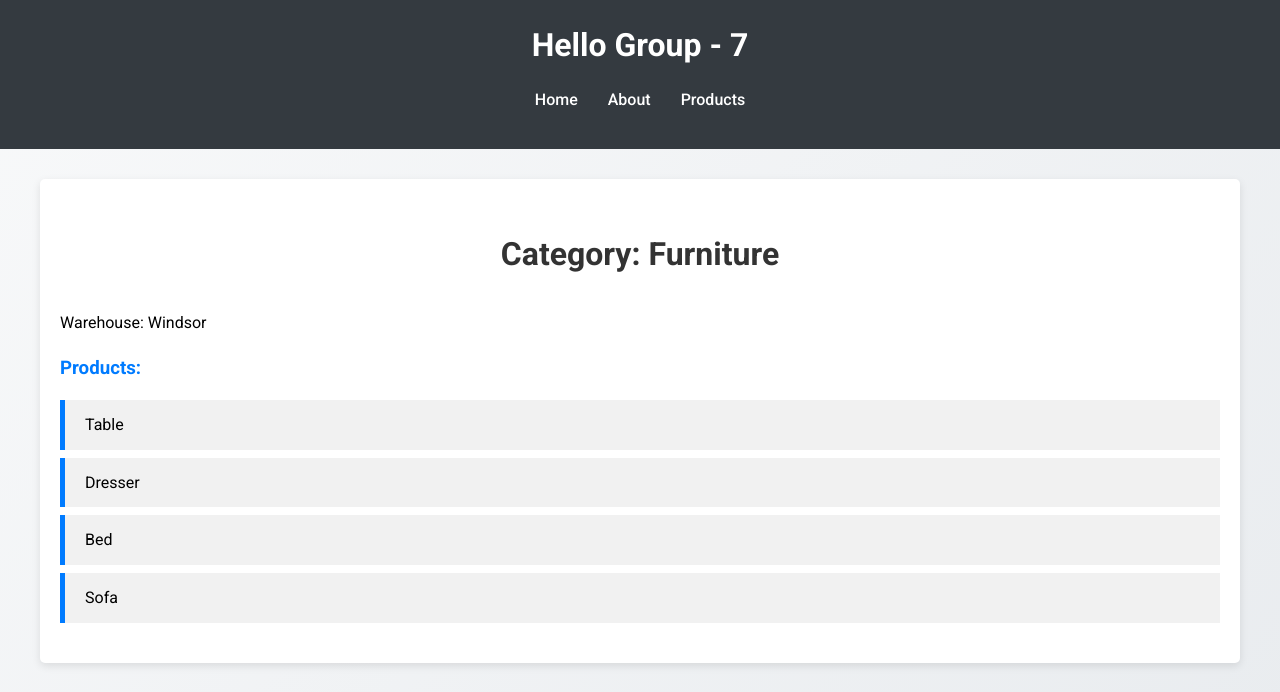
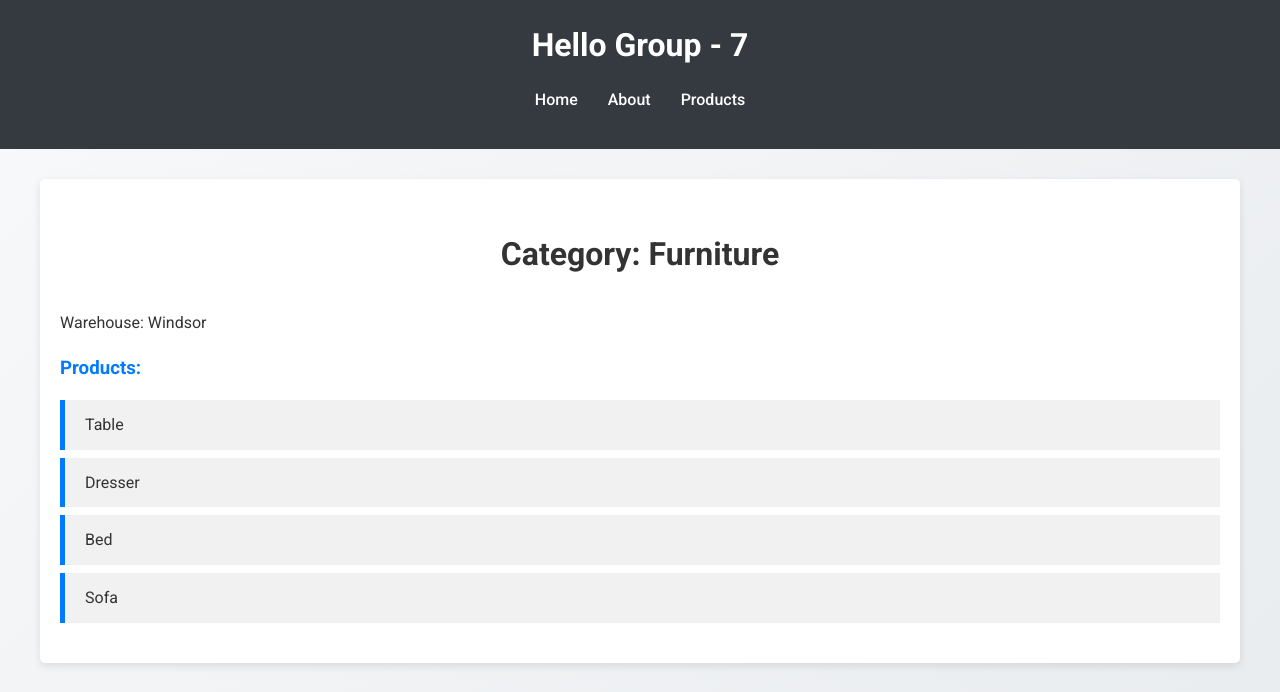
Before and after one commit to sanketkothiya2/django-migration, a Django app: page /myapp/category/1/ in a window 1280 px wide. Shown: the top 692 px of the page. Run offline with Django 5.2, Linux system fonts and the light colour scheme; data comes from the database, SQL or seed files in the repository; both versions use the stored data as it was after the commit.

Commit message:
add css changes

```diff
--- a/myapp/static/myapp/style.css
+++ b/myapp/static/myapp/style.css
@@ -10,8 +10,8 @@ body {
   padding: 0;
   font-family: 'Roboto', sans-serif;
   background: linear-gradient(135deg, #f8f9fa, #e9ecef);
-  color: black;
-    background-color: #dc3545;
+     background-color: #ffffff !important;
+  color: #333;
   line-height: 1.6;
 }
 
@@ -19,7 +19,6 @@ body {
 header {
   background: #343a40;
   color: #fff;
-  /*  background-color: #dc3545;*/
   padding: 20px 10px;
   text-align: center;
   position: relative;
```
Also changed, not shown: db.sqlite3.
